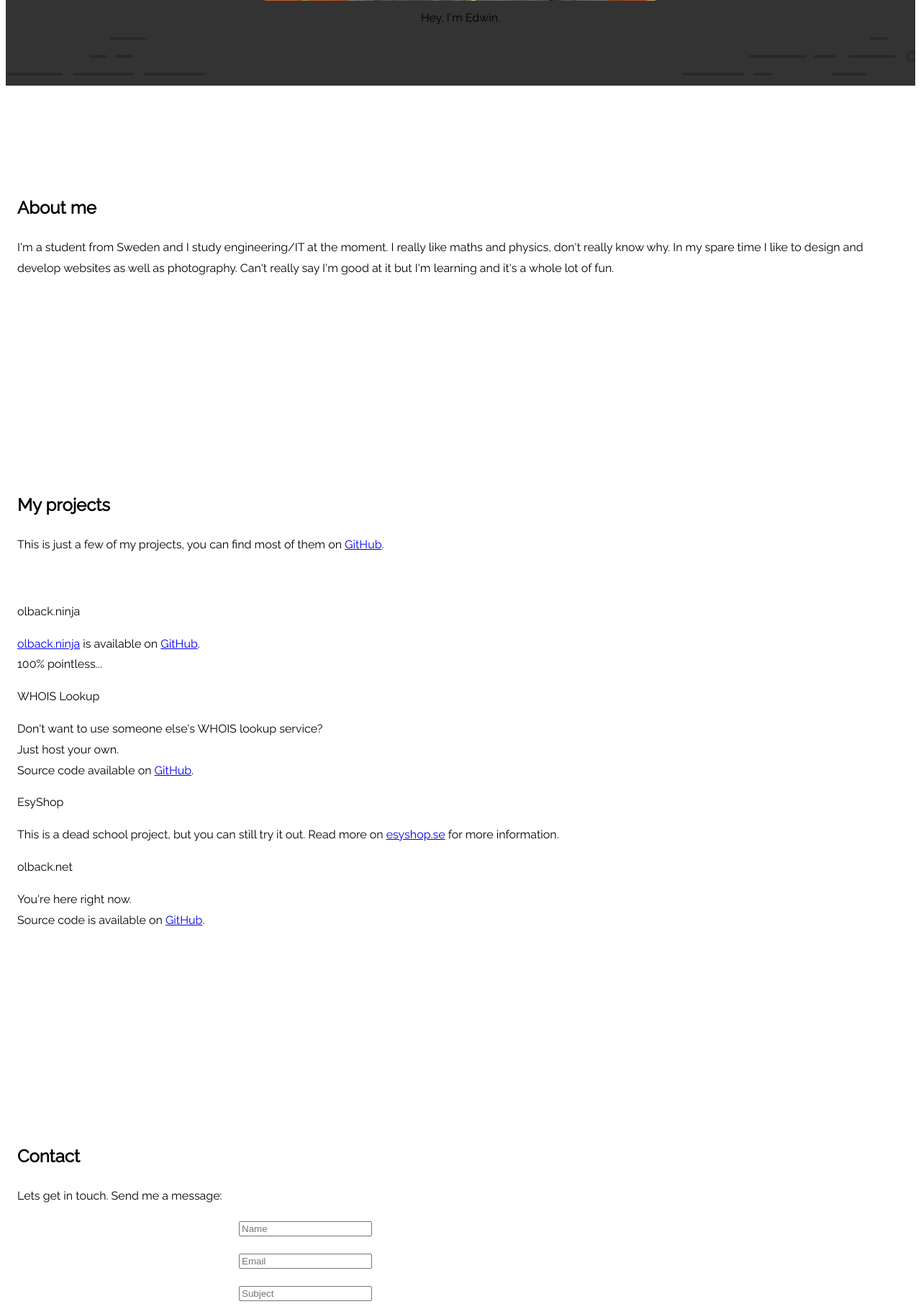
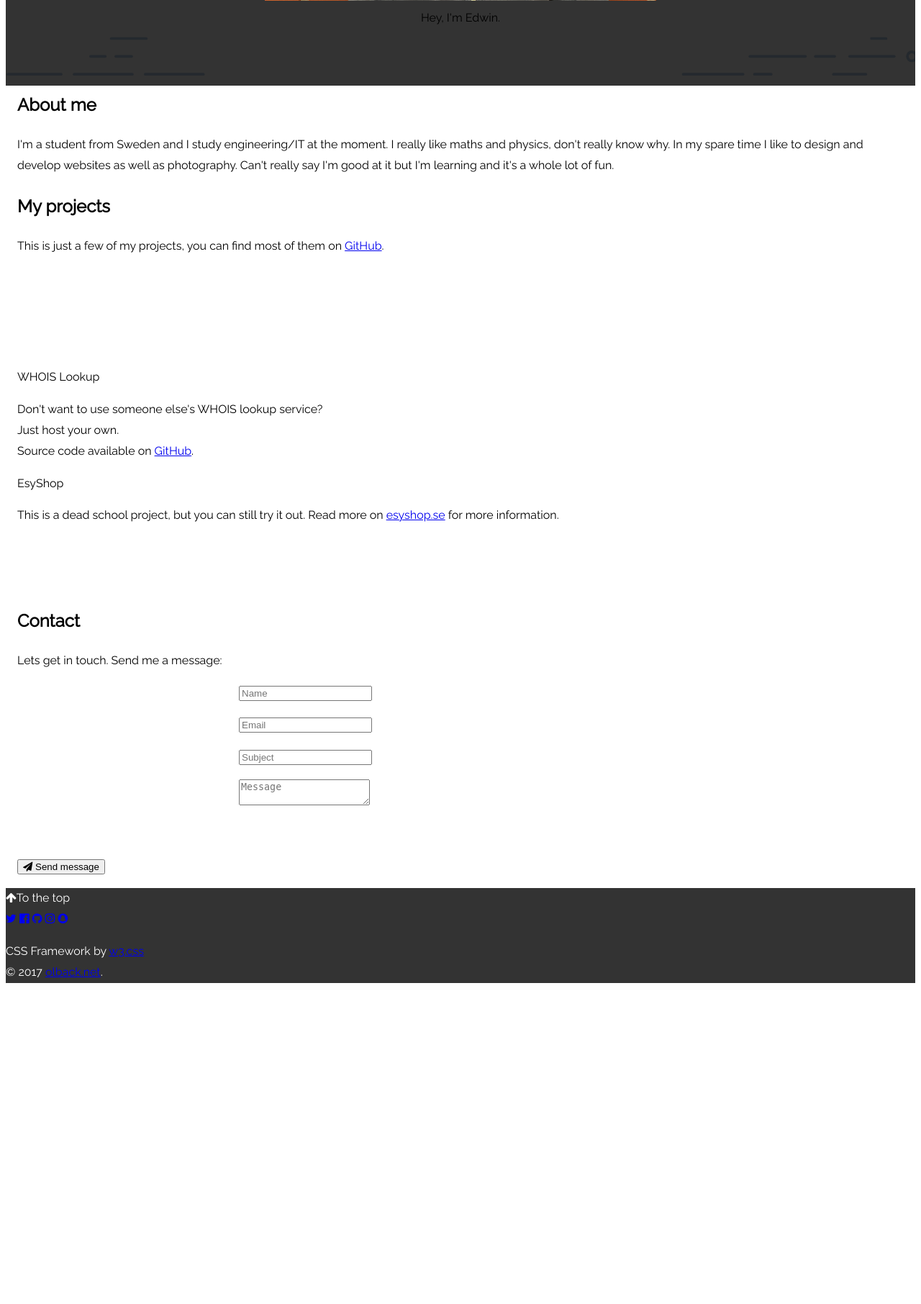
Before and after one commit to olback/olback.dev, a PHP site: page / in a window 1280 px wide. Shown: the part 767-2579 px from the top of the page at 72% size. After the commit the page ends 2133 px from the top, so only its background shows below. Run offline with PHP 8.4, Linux system fonts and the light colour scheme; data that the repository does not hold is empty; a stand-in replaces the project's code that opens the database connection; some libraries are stand-ins or nearby versions.

Commit message:
Removed in-line css, fixed other things
Removed in-line css
Changed the padding for the diffrent areas of the page

```diff
--- a/css/styles.css
+++ b/css/styles.css
@@ -81,9 +81,26 @@ body, html {
   color: #fff;
 }
 
+#about {
+  margin-top: -15px;
+}
+
+p.footer {
+  margin-bottom: 0px;
+}
+
+.sp-16 {
+  padding-left: 16px;
+  padding-right: 16px;
+}
+
 .social-icons {
   font-size: 24px;
   padding: 24px 48px;
+}
+
+.placeholder, .placeholder p {
+  visibility: hidden;
 }
 
 @media only screen and (max-width: 800px) {
--- a/index.php
+++ b/index.php
@@ -129,19 +129,20 @@ if(isset($_POST['submit'])) {
       </header>
 
       <!-- About Section -->
-      <div class="w3-container w3-center w3-light-grey" style="padding:128px 16px" id="about">
+      <div class="w3-container w3-center w3-light-grey w3-padding-64 sp-16" id="about">
         <h2 class="w3-center">About me</h2>
         <p class="w3-center w3-large">I'm a student from Sweden and I study engineering/IT at the moment. I really like maths and physics, don't really know why. In my spare time I like to design and develop websites as well as photography. Can't really say I'm good at it but I'm learning and it's a whole lot of fun. </p>
       </div>
 
       <!-- Projects Section -->
-      <div class="w3-container w3-white" style="padding:128px 16px" id="projects">
+      <div class="w3-container w3-white w3-padding-64 sp-16"id="projects">
         <h2 class="w3-center">My projects</h2>
         <p class="w3-center w3-large">This is just a few of my projects, you can find most of them on <a href="https://github.com/olback">GitHub</a>.</p>
         <div class="w3-row-padding w3-center" style="margin-top:64px">
-          <div class="w3-quarter">
-            <p class="w3-large">olback.ninja</p>
-            <p><a href="https://olback.ninja">olback.ninja</a> is available on <a href="https://github.com/olback/olback.ninja">GitHub</a>.<br>100% pointless...</p>
+
+          <div class="w3-quarter placeholder">
+            <p class="w3-large">[placeholder]</p>
+            <p>[placeholder]</p>
           </div>
           <div class="w3-quarter">
             <p class="w3-large">WHOIS Lookup</p>
@@ -151,15 +152,16 @@ if(isset($_POST['submit'])) {
             <p class="w3-large">EsyShop</p>
             <p>This is a dead school project, but you can still try it out. Read more on <a href="https://esyshop.se">esyshop.se</a> for more information.</p>
           </div>
-          <div class="w3-quarter">
-            <p class="w3-large">olback.net</p>
-            <p>You're here right now.<br>Source code is available on <a href="https://github.com/olback/olback.net">GitHub</a>.</p>
+          <div class="w3-quarter placeholder">
+            <p class="w3-large">[placeholder]</p>
+            <p>[placeholder]</p>
           </div>
+
         </div>
       </div>
 
       <!-- Contact Section -->
-      <div class="w3-light-grey w3-center" style="padding:128px 16px" id="contact">
+      <div class="w3-light-grey w3-center w3-padding-64 sp-16" id="contact">
         <h2 class="w3-center">Contact</h2>
         <p class="w3-center w3-large">Lets get in touch. Send me a message:</p>
         <?php if (isset($status)) {echo $status;}?>
@@ -187,7 +189,7 @@ if(isset($_POST['submit'])) {
           <a class="fa fa-instagram insta-hover" href="https://www.instagram.com/mredwinn/"></a>
           <a class="fa fa-snapchat snap-hover" href="https://www.snapchat.com/add/olbackxdd"></a>
         </div>
-        <p>CSS Framework by <a href="https://www.w3schools.com/w3css/default.asp" title="W3.CSS" target="_blank" class="w3-hover-text-green">w3.css</a><br>
+        <p class="footer">CSS Framework by <a href="https://www.w3schools.com/w3css/default.asp" title="W3.CSS" target="_blank" class="w3-hover-text-green">w3.css</a><br>
           &copy; <script>document.write(new Date().getFullYear())</script> <a href="https://olback.net">olback.net</a>.</p>
       </footer>
 
```
